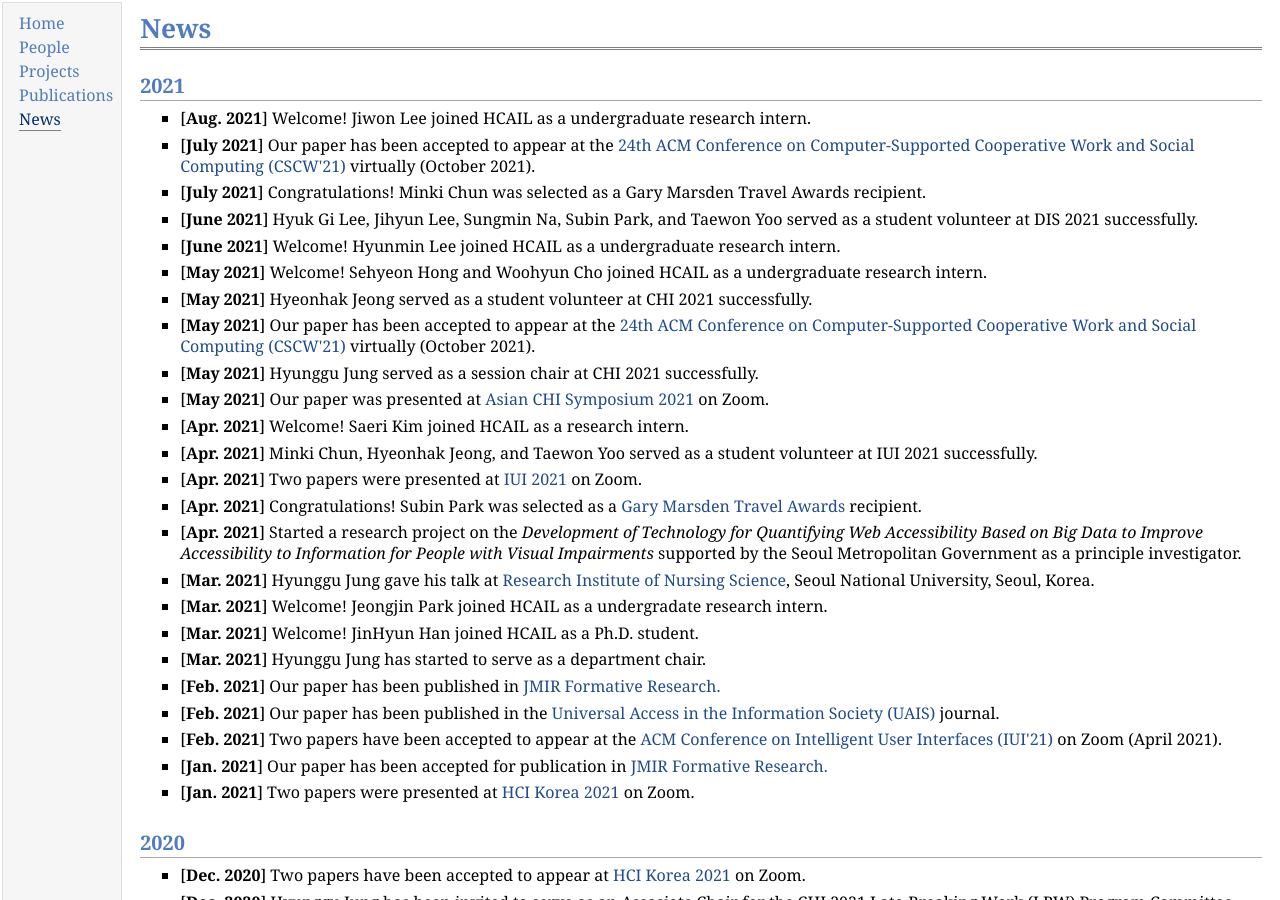
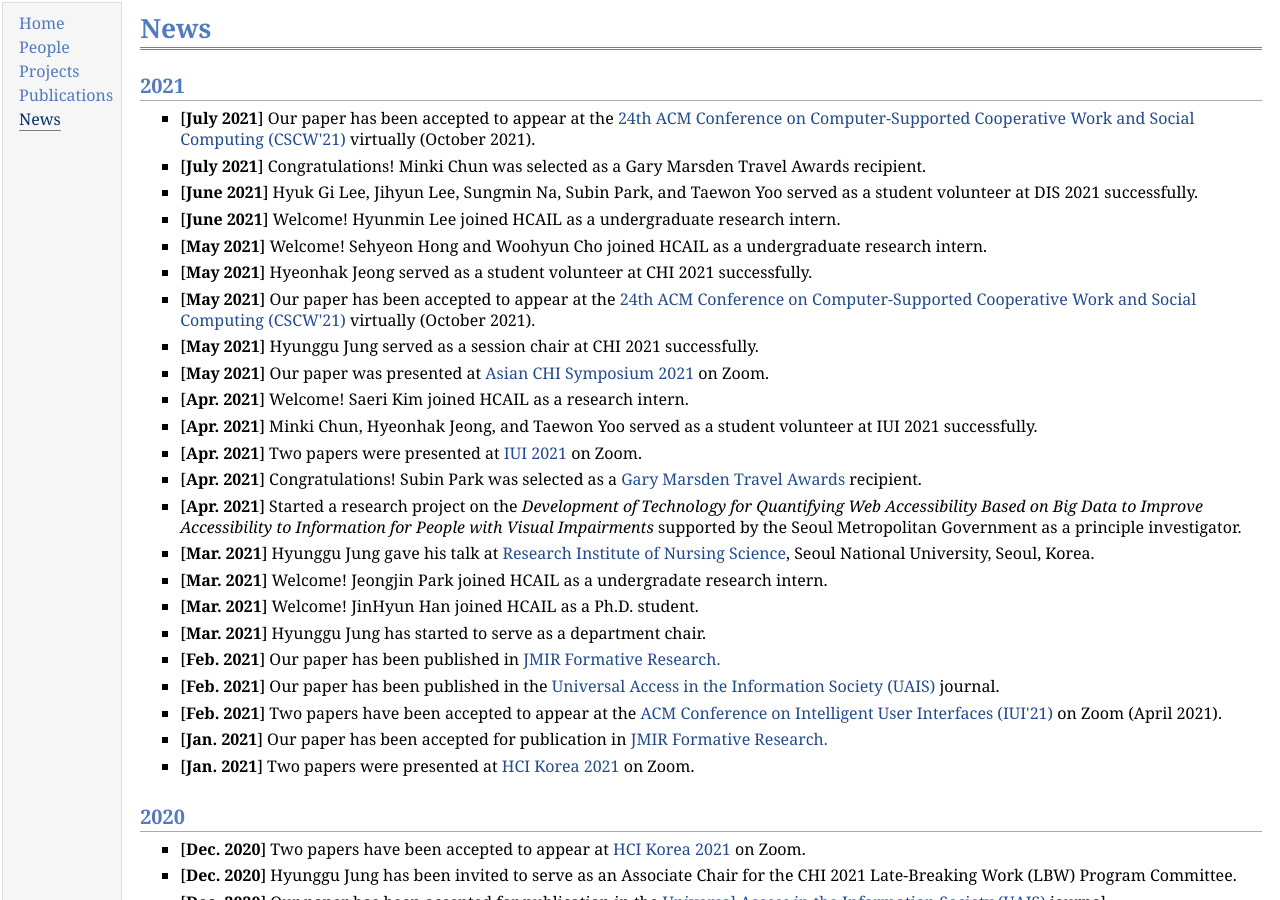
Before and after one commit to hcail/hcail-backup.github.io, a Jekyll site: the page news/news.html, which Jekyll copies as it is, in a window 1280 px wide and 900 px high. Built offline with Jekyll 4.4.1, drawn with Linux system fonts in a browser that asks for light colours.

Commit message:
news minor

```diff
--- a/index.html
+++ b/index.html
@@ -59,9 +59,6 @@
 </div></div>
 <h2>What's new?</h2>
 <ul>
-  <li><p>[<b>Aug. 2021</b>] Welcome! Jiwon Lee joined HCAIL as a
-    undergraduate research intern.
-        </li>
   <li><p>[<b>July 2021</b>] Our paper has been accepted to appear at the <a href="https://cscw.acm.org/2021/">
      24th ACM Conference on Computer-Supported Cooperative Work and Social Computing (CSCW'21)
    </a> virtually (October 2021).</p>
--- a/news/news.html
+++ b/news/news.html
@@ -23,9 +23,6 @@
   </div>
   <h2>2021</h2>
   <ul>
-    <li><p>[<b>Aug. 2021</b>] Welcome! Jiwon Lee joined HCAIL as a
-      undergraduate research intern.
-          </li>
     <li><p>[<b>July 2021</b>] Our paper has been accepted to appear at the <a href="https://cscw.acm.org/2021/">
        24th ACM Conference on Computer-Supported Cooperative Work and Social Computing (CSCW'21)
      </a> virtually (October 2021).</p>
```
Also changed, not shown: 1 other file.
